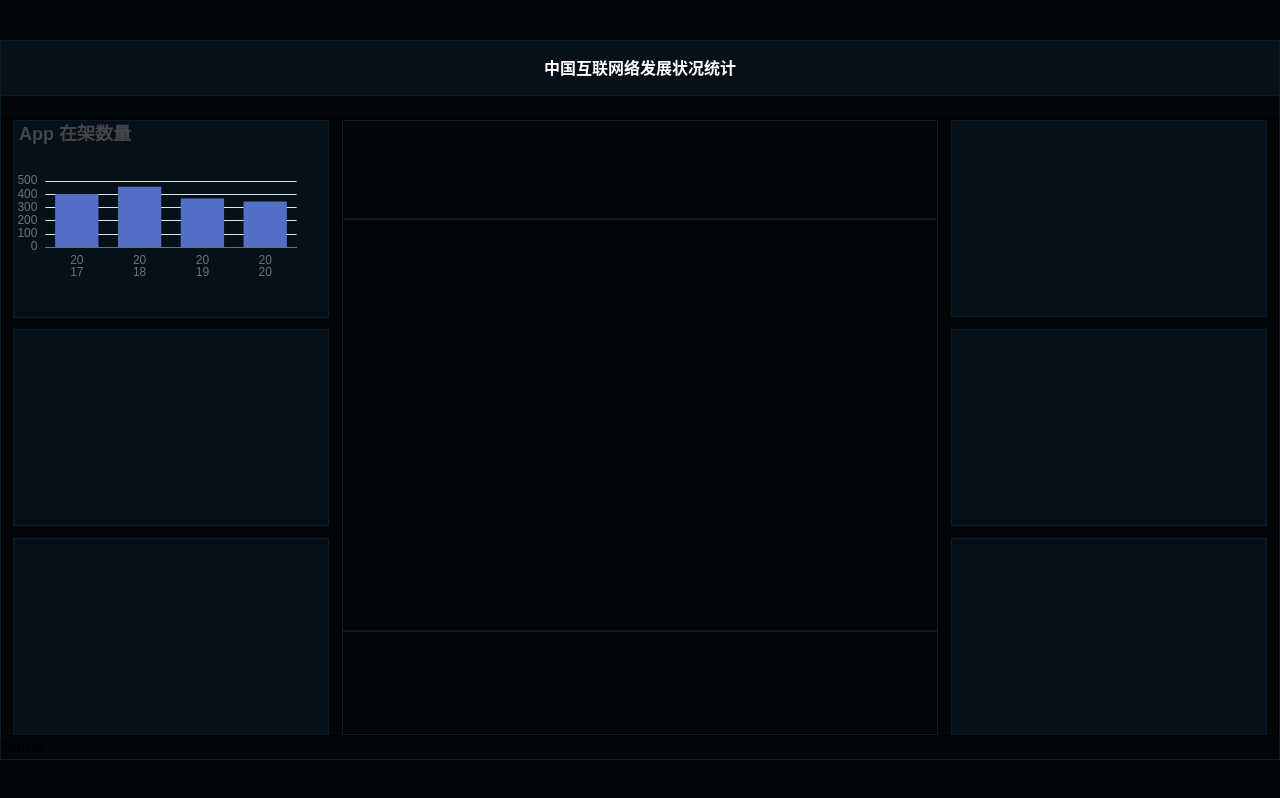
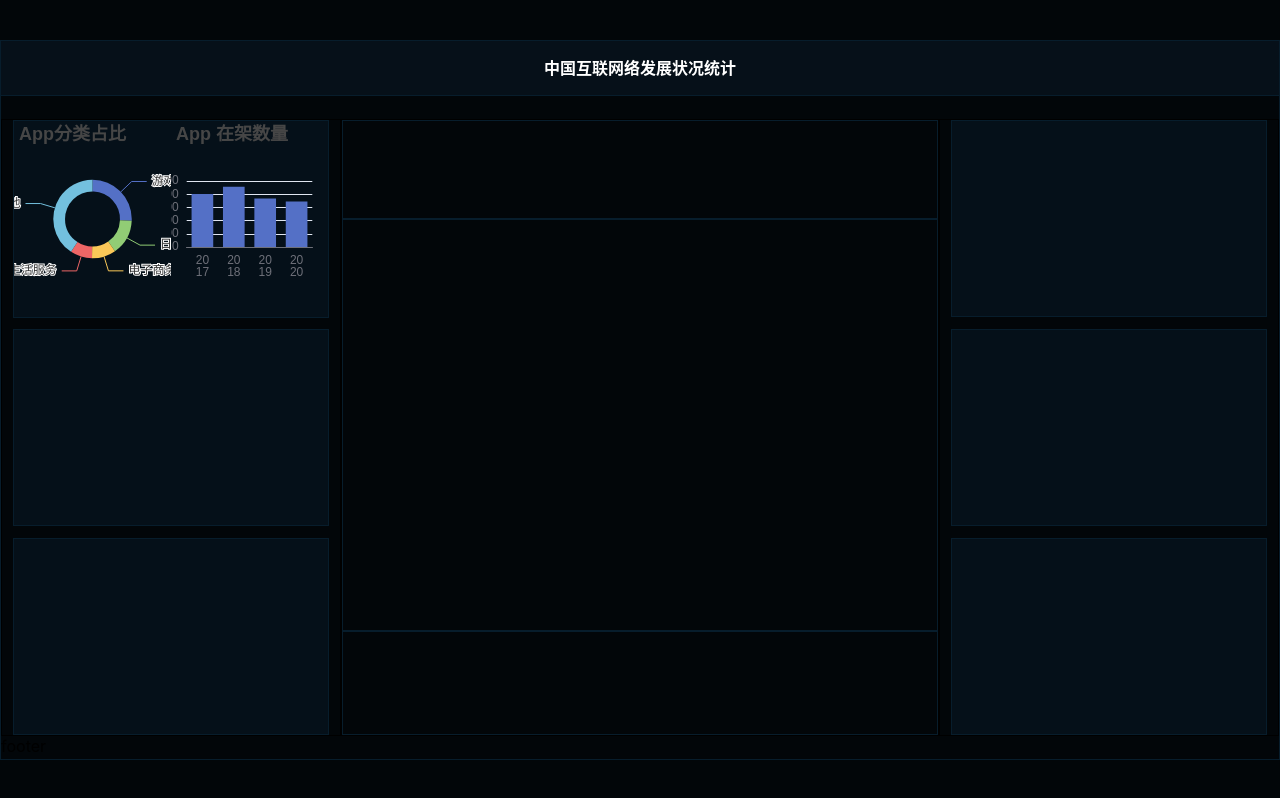
Before and after one commit to ml1234256/big-screen-demo-1, a React (Create React App) app: page /#/ in a window 1280 px wide. Built offline with nearby package versions, Linux system fonts and the light colour scheme.

Commit message:
添加app分类饼图

```diff
--- a/src/components/chartApp.tsx
+++ b/src/components/chartApp.tsx
@@ -9,10 +9,32 @@ const ChartWrapper = styled.div`
 
 
 export const ChartApp:React.FC = () => {
-        const chartDiv = useRef<HTMLDivElement>(null);
+    const chartDiv1 = useRef<HTMLDivElement>(null);
+    const chartDiv2 = useRef<HTMLDivElement>(null);
         useEffect(() => {
-            const myChart = echarts.init((chartDiv as any).current);
-            let options = {
+            const myChart1 = echarts.init((chartDiv1 as any).current);
+            const myChart2 = echarts.init((chartDiv2 as any).current);
+            let options1 = {
+                title: {
+                    text: 'App分类占比'
+                },
+                xAxis: {show: false},
+                yAxis: {show: false},
+                legend: {show: false},
+                series: [{
+                    type: 'pie',
+                    radius: ['35%', '50%'],
+                    avoidLabelOverlap: false,
+                    data: [
+                        { value: 25.7, name: "游戏" },
+                        { value: 14.6, name: "日常工具" },
+                        { value: 9.9, name: "电子商务" },
+                        { value: 9.0, name: "生活服务" },
+                        { value:40.8, name: "其他" }
+                    ]
+                }]
+            };
+            let options2 = {
             title: {
                 text: 'App 在架数量'
             },
@@ -37,12 +59,19 @@ export const ChartApp:React.FC = () => {
                 type: 'bar',  // color: 'red',
                 data: [402, 456, 367, 345]
             }]
-        };
-        options && myChart.setOption(options);
-        }, [])
+            };
+
+            options1 && myChart1.setOption(options1);
+            options2 && myChart2.setOption(options2);
+            }, [])
     return (
         <ChartWrapper>
-            <div ref={chartDiv}
+             <div ref={chartDiv1}
+                style={{
+                width: "100%",
+                height: "100%",
+            }}></div>
+            <div ref={chartDiv2}
                 style={{
                 width: "100%",
                 height: "100%",
```
